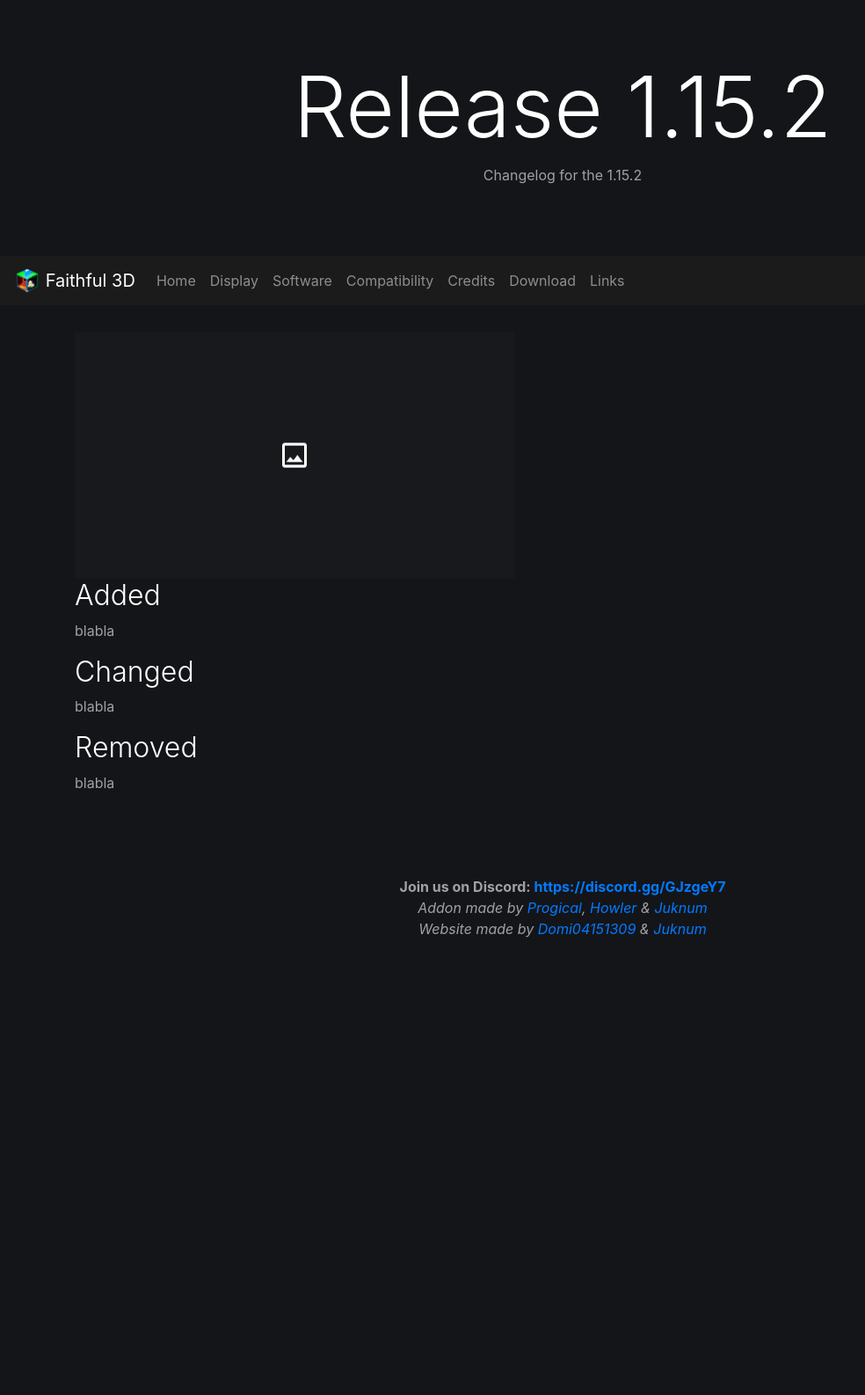
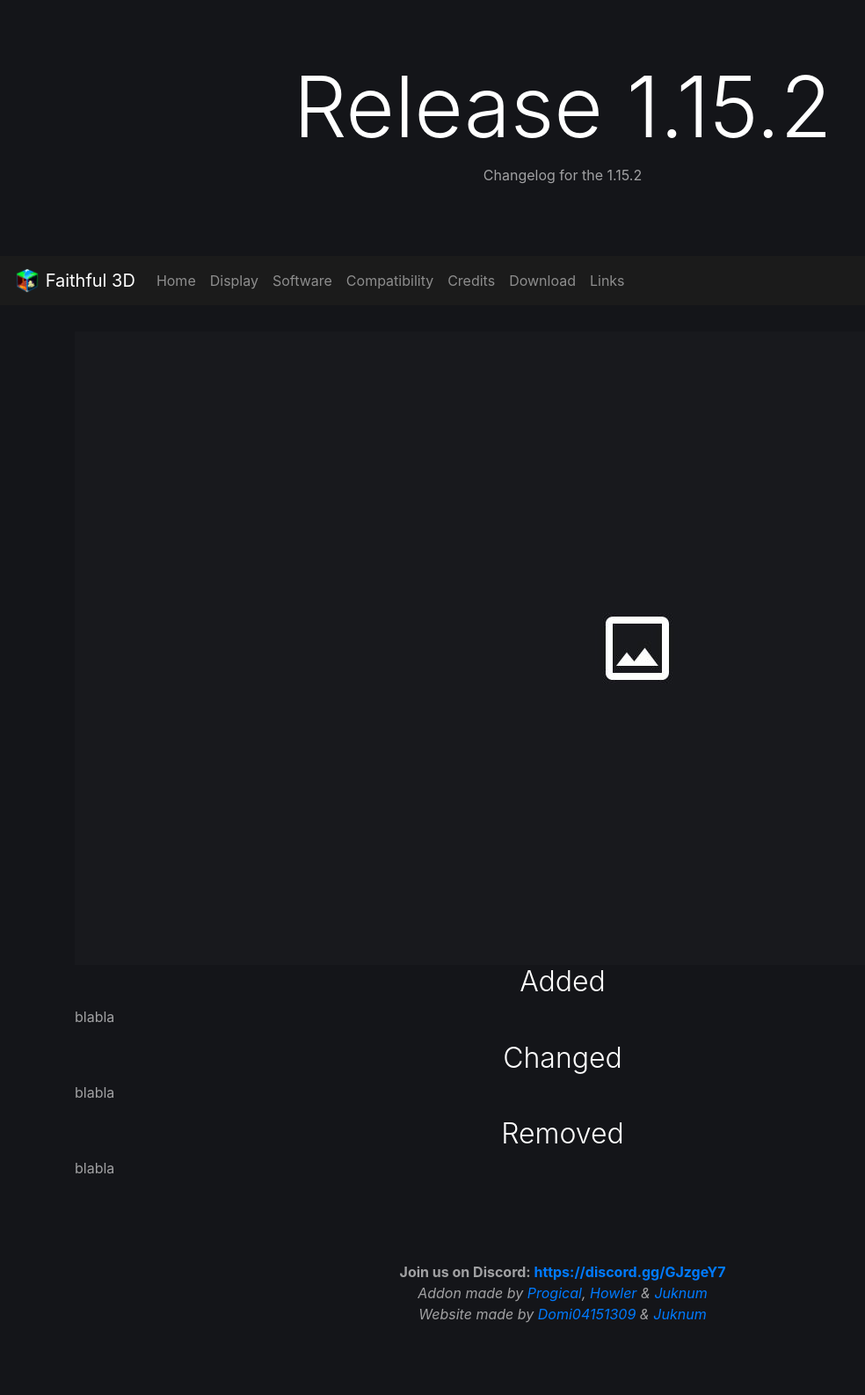
Before and after one commit to Faithful3D/Website, a Jekyll site: the page built from release_1_15_2.html, in a window 1280 px wide. Shown: the whole page at 88% size, without its empty margins (0-984 px from the left). Built offline with Jekyll 4.4.1, drawn with Linux system fonts in a browser that asks for light colours; before the commit the page ends 1148 px from its top, so only the background shows below that.

Commit message:
Update release_1_15_2.html

```diff
--- a/release_1_15_2.html
+++ b/release_1_15_2.html
@@ -4,20 +4,22 @@ separatedTitle: Release 1.15.2
 description: Changelog for the 1.15.2
 ---
 
-<img src="./image/home/no_img.jpg" alt="Minecraft Screenshot" class="links-image">
+<div>
+	<img src="./image/home/no_img.jpg" alt="Minecraft Screenshot">
+</div>
 
 <div>
-	<h2>Added</h2>
+	<h2 align="center">Added</h2>
 	<p>
 		blabla
 	</p>
 
-	<h2>Changed</h2>
+	<h2 align="center">Changed</h2>
 	<p>
 		blabla
 	</p>
 
-	<h2>Removed</h2>
+	<h2 align="center">Removed</h2>
 	<p>
 		blabla
 	</p>
```
